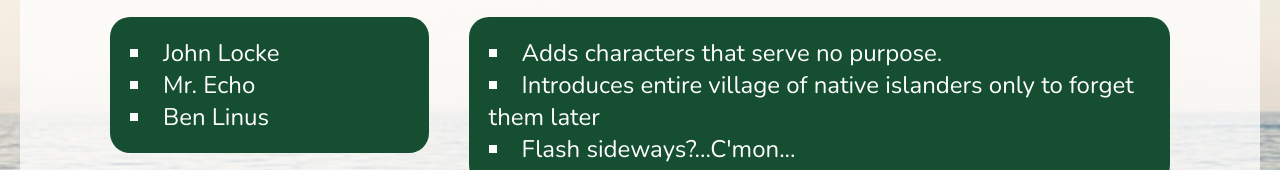
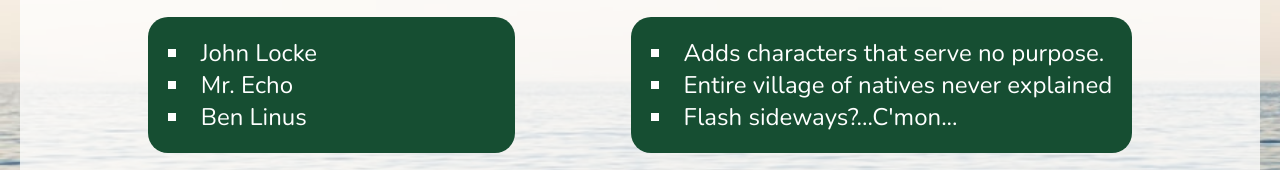
Before and after one commit to adamelliott1982/2302-lab01, a plain HTML site: page about.html in a window 1280 px wide. Shown: the part 553-723 px from the top of the page. Drawn offline with nearby package versions, Linux system fonts and the light colour scheme.

Commit message:
fourth commit

```diff
--- a/about.html
+++ b/about.html
@@ -57,7 +57,7 @@
                 <li><h3>Too many plotlines</h3>
                     <ul>
                         <li>Adds characters that serve no purpose.</li>
-                        <li>Introduces entire village of native islanders only to forget them later</li>
+                        <li>Entire village of natives never explained</li>
                         <li>Flash sideways?...C'mon...</li>
                     </ul>
                 </li>
```
